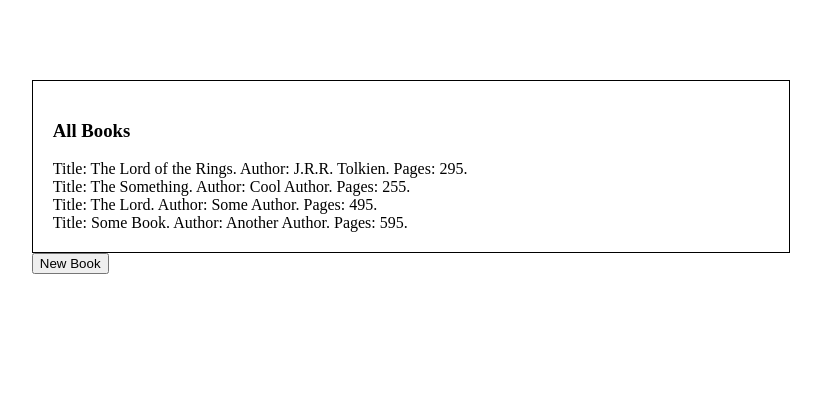
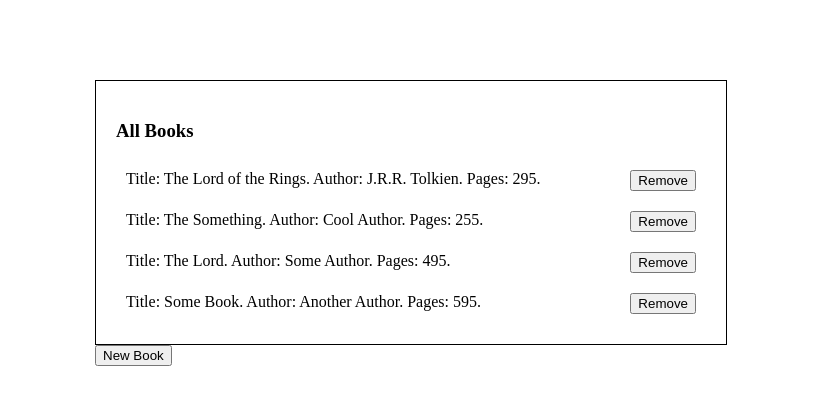
Before and after one commit to Overlandcoder/library, a plain HTML site: page index.html in a window 1280 px wide. Shown: the whole page, without its empty margins (229-1050 px from the left). Drawn offline with Linux system fonts and the light colour scheme.

Commit message:
Add Remove button for each book

```diff
--- a/script.js
+++ b/script.js
@@ -25,9 +25,12 @@ function displayAllBooks() {
 
 function displayBook(book) {
   const div = document.createElement("div");
+  div.textContent = `Title: ${book.title}. Author: ${book.author}. Pages: ${book.numPages}.`;
   div.classList.add("book");
-  div.textContent = `Title: ${book.title}. Author: ${book.author}. Pages: ${book.numPages}.`;
+  const btn = document.createElement("button");
+  btn.textContent = "Remove";
   bookList.appendChild(div);
+  div.appendChild(btn);
 }
 
 function toggleDisplay(item) {
--- a/style.css
+++ b/style.css
@@ -7,7 +7,7 @@
 
 .library {
   height: 80%;
-  width: 60%;
+  width: 50%;
 }
 
 .book-list {
@@ -22,3 +22,9 @@
 .hidden {
   display: none;
 }
+
+.book {
+  display: flex;
+  justify-content: space-between;
+  padding: 10px;
+}
```
